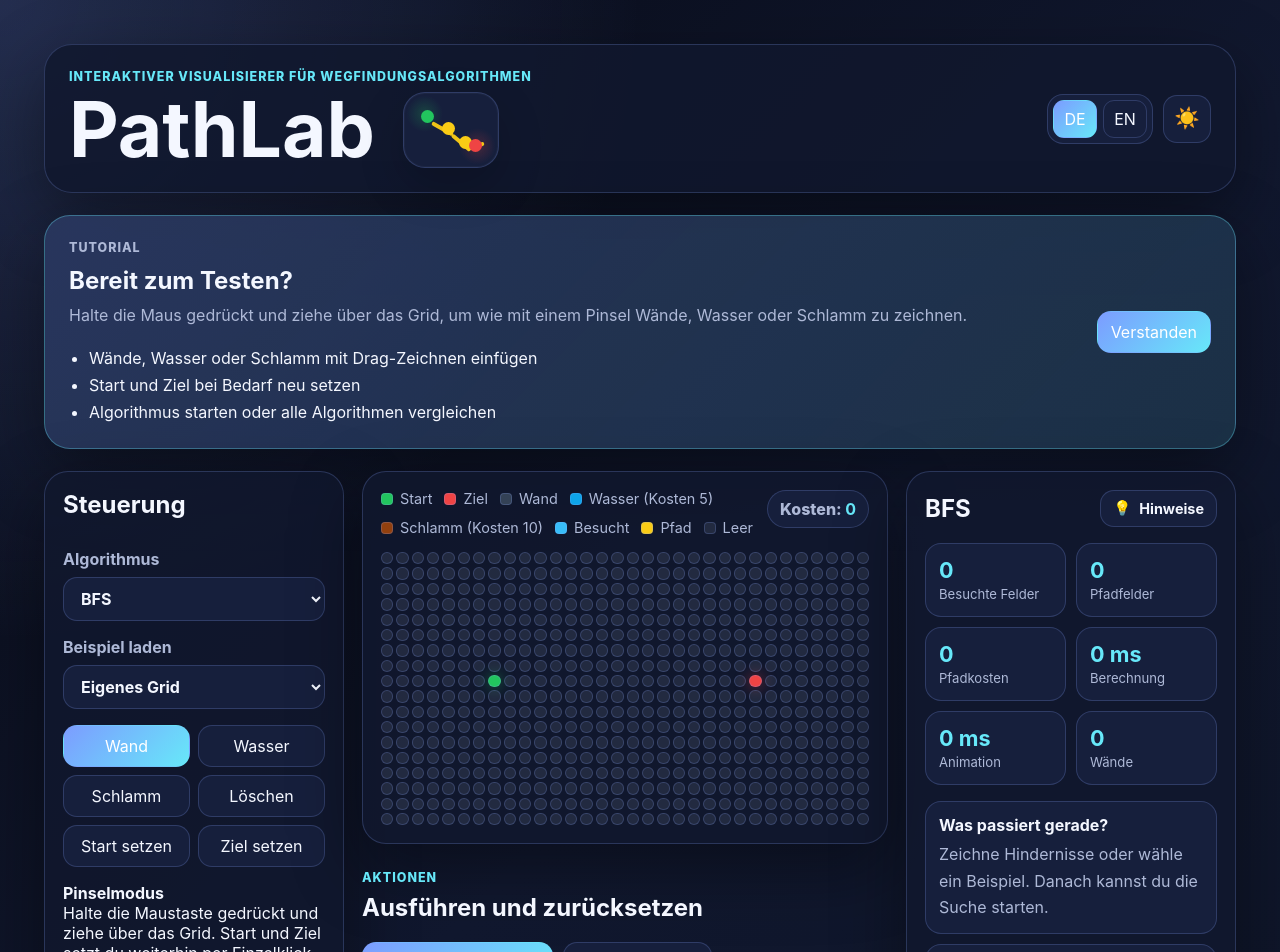
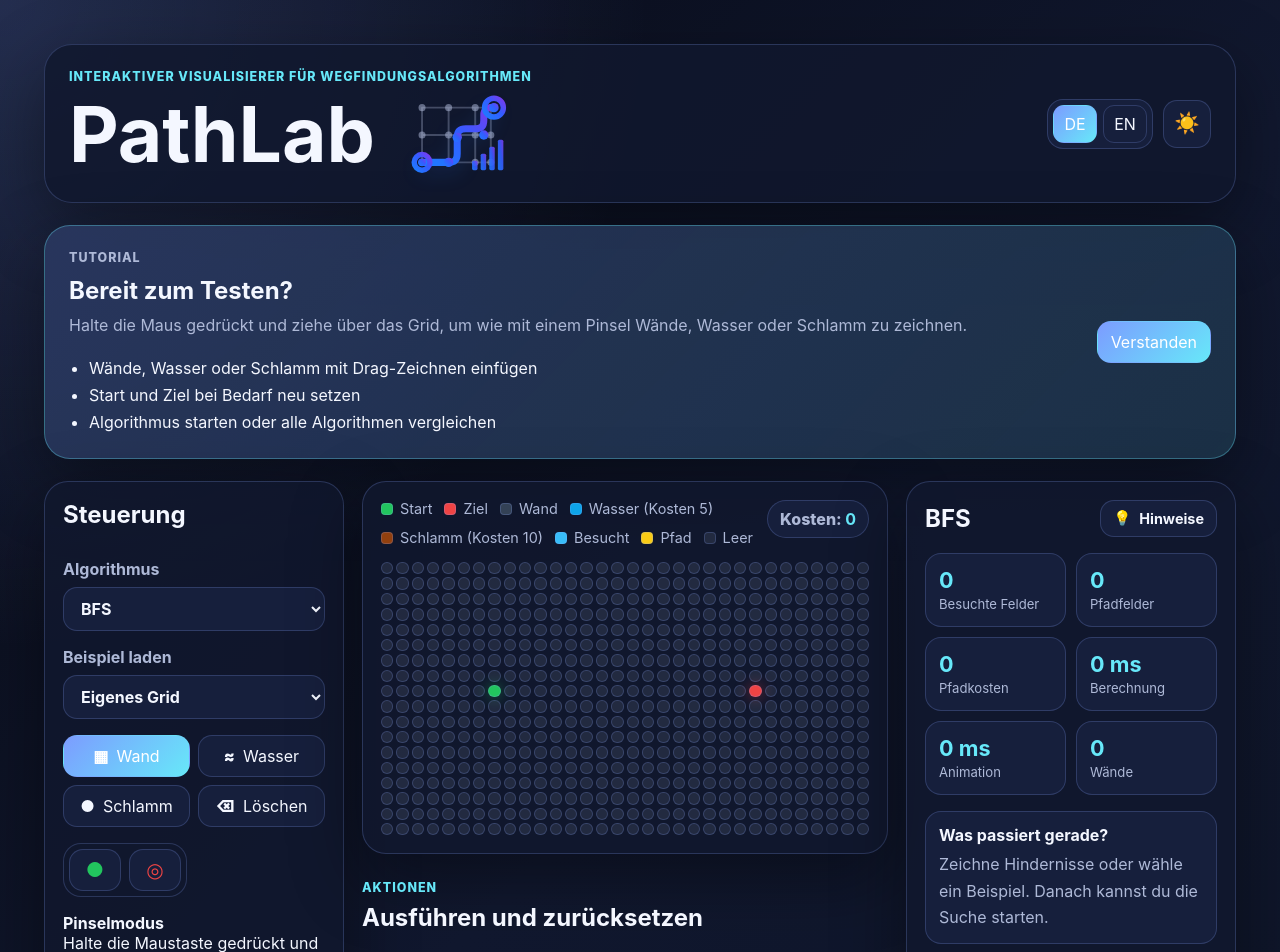
Before and after one commit to AleksZyro/PathLab, a React (Vite) app: page / in a window 1280 px wide. Shown: the top 952 px of the page. Built offline with nearby package versions, Linux system fonts and the light colour scheme.

Commit message:
UI polish: add logo sound and live controls

```diff
--- a/src/App.jsx
+++ b/src/App.jsx
@@ -10,6 +10,7 @@ import PathLabLogo from './components/PathLabLogo.jsx';
 import StatsPanel from './components/StatsPanel.jsx';
 import de from './i18n/de.json';
 import en from './i18n/en.json';
+import { playClickSound } from './utils/sound.js';
 import { createPreset } from './utils/presets.js';
 import {
   DEFAULT_START,
@@ -47,6 +48,14 @@ function createSnapshot(grid, startNode, targetNode) {
   return { grid, startNode, targetNode };
 }
 
+function getLiveTerrainCost(grid) {
+  return grid.flat().reduce((sum, cell) => {
+    if (cell.type === 'water') return sum + 5;
+    if (cell.type === 'mud') return sum + 10;
+    return sum;
+  }, 0);
+}
+
 export default function App() {
   const [language, setLanguage] = useState('de');
   const dictionary = dictionaries[language];
@@ -74,6 +83,7 @@ export default function App() {
   );
 
   const wallCount = useMemo(() => countCells(grid, 'wall'), [grid]);
+  const boardCost = useMemo(() => stats.pathCost || getLiveTerrainCost(grid), [grid, stats.pathCost]);
 
   const pushHistory = (snapshot) => {
     setUndoStack((current) => [...current.slice(-24), snapshot]);
@@ -89,6 +99,7 @@ export default function App() {
   };
 
   const switchLanguage = (nextLanguage) => {
+    playClickSound();
     setLanguage(nextLanguage);
     setStatusMessage(dictionaries[nextLanguage].status.initial);
     setLiveExplanation(dictionaries[nextLanguage].live.ready);
@@ -126,6 +137,7 @@ export default function App() {
 
   const updateCell = (row, col, options = { commitHistory: true }) => {
     if (isRunning) return;
+    playClickSound();
     if (options.commitHistory) pushHistory(createSnapshot(grid, startNode, targetNode));
 
     setGrid((currentGrid) => applyCellEdit(currentGrid, row, col).nextGrid);
@@ -136,6 +148,7 @@ export default function App() {
 
   const undo = () => {
     if (!undoStack.length || isRunning) return;
+    playClickSound();
     const previous = undoStack.at(-1);
     setUndoStack((current) => current.slice(0, -1));
     setRedoStack((current) => [...current, createSnapshot(grid, startNode, targetNode)]);
@@ -145,6 +158,7 @@ export default function App() {
 
   const redo = () => {
     if (!redoStack.length || isRunning) return;
+    playClickSound();
     const next = redoStack.at(-1);
     setRedoStack((current) => current.slice(0, -1));
     setUndoStack((current) => [...current, createSnapshot(grid, startNode, targetNode)]);
@@ -176,6 +190,7 @@ export default function App() {
 
   const loadPreset = (presetId) => {
     if (isRunning) return;
+    playClickSound();
     if (presetId === 'custom') {
       setPreset('custom');
       return;
@@ -193,6 +208,7 @@ export default function App() {
 
   const resetGrid = () => {
     if (isRunning) return;
+    playClickSound();
     pushHistory(createSnapshot(grid, startNode, targetNode));
     setStartNode(DEFAULT_START);
     setTargetNode(DEFAULT_TARGET);
@@ -205,6 +221,7 @@ export default function App() {
 
   const clearWalls = () => {
     if (isRunning) return;
+    playClickSound();
     pushHistory(createSnapshot(grid, startNode, targetNode));
     setGrid((currentGrid) =>
       cloneGridWithClearedSearch(currentGrid).map((gridRow) =>
@@ -218,6 +235,7 @@ export default function App() {
 
   const clearPath = () => {
     if (isRunning) return;
+    playClickSound();
     setGrid((currentGrid) => cloneGridWithClearedSearch(currentGrid));
     setStats(emptyStats);
     setComparisonRows([]);
@@ -226,6 +244,7 @@ export default function App() {
 
   const visualize = async () => {
     if (isRunning) return;
+    playClickSound();
     setIsRunning(true);
     setShowOnboarding(false);
     setComparisonRows([]);
@@ -273,6 +292,7 @@ export default function App() {
 
   const compareAlgorithms = () => {
     if (isRunning) return;
+    playClickSound();
     const preparedGrid = cloneGridWithClearedSearch(grid);
     const rows = algorithmIds.map((id) => {
       const result = measureAlgorithm(id, preparedGrid, startNode, targetNode);
@@ -307,14 +327,17 @@ export default function App() {
             aria-label={theme === 'dark' ? dictionary.app.lightMode : dictionary.app.darkMode}
             title={theme === 'dark' ? dictionary.app.lightMode : dictionary.app.darkMode}
             disabled={isRunning}
-            onClick={() => setTheme(theme === 'dark' ? 'light' : 'dark')}
+            onClick={() => {
+              playClickSound();
+              setTheme(theme === 'dark' ? 'light' : 'dark');
+            }}
           >
             {theme === 'dark' ? '☀️' : '🌙'}
           </button>
         </div>
       </section>
 
-      {showOnboarding && <Onboarding dictionary={dictionary} onDismiss={() => setShowOnboarding(false)} />}
+      {showOnboarding && <Onboarding dictionary={dictionary} onDismiss={() => { playClickSound(); setShowOnboarding(false); }} />}
 
       <section className="workspace">
         <Controls
@@ -324,8 +347,8 @@ export default function App() {
           speed={speed}
           preset={preset}
           isRunning={isRunning}
-          onAlgorithmChange={setAlgorithm}
-          onToolChange={setTool}
+          onAlgorithmChange={(nextAlgorithm) => { playClickSound(); setAlgorithm(nextAlgorithm); }}
+          onToolChange={(nextTool) => { playClickSound(); setTool(nextTool); }}
           onSpeedChange={setSpeed}
           onPresetChange={loadPreset}
         />
@@ -334,7 +357,7 @@ export default function App() {
             dictionary={dictionary}
             grid={grid}
             tool={tool}
-            pathCost={stats.pathCost}
+            pathCost={boardCost}
             isRunning={isRunning}
             onCellAction={updateCell}
             onHoverCell={setHoveredCell}
--- a/src/components/ActionPanel.jsx
+++ b/src/components/ActionPanel.jsx
@@ -7,6 +7,7 @@ export default function ActionPanel({ dictionary, isRunning, canUndo, canRedo, s
       </div>
 
       <div className="action-panel-grid">
+        <div className="top-action-row">
           <div className="primary-actions">
             <button className="primary" disabled={isRunning} onClick={onRun}>{isRunning ? dictionary.controls.running : dictionary.controls.run}</button>
             <button disabled={isRunning} onClick={onCompare}>{dictionary.controls.compare}</button>
@@ -15,6 +16,7 @@ export default function ActionPanel({ dictionary, isRunning, canUndo, canRedo, s
           <div className="history-actions" aria-label={dictionary.actions.historyGroup}>
             <button className="history-button" disabled={isRunning || !canUndo} onClick={onUndo} title={dictionary.controls.undo} aria-label={dictionary.controls.undo}>↶</button>
             <button className="history-button" disabled={isRunning || !canRedo} onClick={onRedo} title={dictionary.controls.redo} aria-label={dictionary.controls.redo}>↷</button>
+          </div>
         </div>
 
         <div className="maintenance-actions">
--- a/src/components/Controls.jsx
+++ b/src/components/Controls.jsx
@@ -1,5 +1,14 @@
 import { algorithmIds } from '../algorithms/pathfinding.js';
 import { presetIds } from '../utils/presets.js';
+
+const toolIcons = {
+  wall: '▦',
+  water: '≈',
+  mud: '●',
+  erase: '⌫',
+  start: '●',
+  target: '◎'
+};
 
 export default function Controls({ dictionary, algorithm, tool, speed, preset, isRunning, onAlgorithmChange, onToolChange, onSpeedChange, onPresetChange }) {
   return (
@@ -25,10 +34,19 @@ export default function Controls({ dictionary, algorithm, tool, speed, preset, i
         </select>
       </label>
 
-      <div className="tool-grid">
-        {['wall', 'water', 'mud', 'erase', 'start', 'target'].map((toolId) => (
-          <button key={toolId} disabled={isRunning} className={tool === toolId ? 'active' : ''} onClick={() => onToolChange(toolId)}>
+      <div className="tool-grid drawing-tools">
+        {['wall', 'water', 'mud', 'erase'].map((toolId) => (
+          <button key={toolId} disabled={isRunning} className={tool === toolId ? `active tool-button ${toolId}` : `tool-button ${toolId}`} onClick={() => onToolChange(toolId)}>
+            <span aria-hidden="true">{toolIcons[toolId]}</span>
             {dictionary.tools[toolId]}
+          </button>
+        ))}
+      </div>
+
+      <div className="node-tools" aria-label={dictionary.controls.nodeTools}>
+        {['start', 'target'].map((toolId) => (
+          <button key={toolId} disabled={isRunning} className={tool === toolId ? `active node-tool ${toolId}` : `node-tool ${toolId}`} onClick={() => onToolChange(toolId)} title={dictionary.tools[toolId]} aria-label={dictionary.tools[toolId]}>
+            <span aria-hidden="true">{toolIcons[toolId]}</span>
           </button>
         ))}
       </div>
--- a/src/components/PathLabLogo.jsx
+++ b/src/components/PathLabLogo.jsx
@@ -1,13 +1,35 @@
 export default function PathLabLogo() {
   return (
     <div className="pathlab-logo" aria-hidden="true">
-      <span className="logo-node logo-start" />
-      <span className="logo-node logo-mid-one" />
-      <span className="logo-node logo-mid-two" />
-      <span className="logo-node logo-target" />
-      <span className="logo-line logo-line-one" />
-      <span className="logo-line logo-line-two" />
-      <span className="logo-line logo-line-three" />
+      <svg viewBox="0 0 140 110" role="img">
+        <defs>
+          <linearGradient id="pathlab-line" x1="0" y1="1" x2="1" y2="0">
+            <stop offset="0%" stopColor="#1d7cff" />
+            <stop offset="55%" stopColor="#345cff" />
+            <stop offset="100%" stopColor="#7c3aed" />
+          </linearGradient>
+        </defs>
+        <g className="logo-grid-lines">
+          <path d="M24 20H112M24 55H112M24 90H112M24 20V90M58 20V90M92 20V90M112 20V90" />
+        </g>
+        <g className="logo-grid-nodes">
+          {[24, 58, 92, 112].map((x) => [20, 55, 90].map((y) => <circle key={`${x}-${y}`} cx={x} cy={y} r="4.5" />))}
+        </g>
+        <path className="logo-route" d="M24 90H58C66 90 69 87 69 79V58C69 50 72 47 80 47H92C100 47 103 44 103 36V30C103 22 106 20 114 20" />
+        <circle className="logo-start-ring" cx="24" cy="90" r="10" />
+        <circle className="logo-start-dot" cx="24" cy="90" r="5" />
+        <circle className="logo-route-dot" cx="58" cy="90" r="6" />
+        <circle className="logo-route-dot" cx="69" cy="58" r="6" />
+        <circle className="logo-route-dot" cx="103" cy="55" r="6" />
+        <circle className="logo-target-ring" cx="116" cy="20" r="12" />
+        <circle className="logo-target-dot" cx="116" cy="20" r="6" />
+        <g className="logo-bars">
+          <rect x="88" y="88" width="7" height="12" rx="2" />
+          <rect x="99" y="79" width="7" height="21" rx="2" />
+          <rect x="110" y="70" width="7" height="30" rx="2" />
+          <rect x="121" y="61" width="7" height="39" rx="2" />
+        </g>
+      </svg>
     </div>
   );
 }
--- a/src/i18n/de.json
+++ b/src/i18n/de.json
@@ -24,7 +24,8 @@
     "redo": "Redo",
     "clearPath": "Pfad löschen",
     "clearWalls": "Hindernisse löschen",
-    "resetGrid": "Grid zurücksetzen"
+    "resetGrid": "Grid zurücksetzen",
+    "nodeTools": "Start und Ziel setzen"
   },
   "actions": {
     "kicker": "Aktionen",
--- a/src/i18n/en.json
+++ b/src/i18n/en.json
@@ -24,7 +24,8 @@
     "redo": "Redo",
     "clearPath": "Clear path",
     "clearWalls": "Clear obstacles",
-    "resetGrid": "Reset grid"
+    "resetGrid": "Reset grid",
+    "nodeTools": "Set start and target"
   },
   "actions": {
     "kicker": "Actions",
--- a/src/styles.css
+++ b/src/styles.css
@@ -82,18 +82,17 @@ button:disabled, select:disabled, input:disabled { cursor: not-allowed; opacity:
 
 .hero-copy { min-width: 0; }
 .hero-title-row { display: flex; align-items: center; gap: clamp(14px, 3vw, 28px); }
-.pathlab-logo { position: relative; flex: 0 0 auto; width: 96px; height: 76px; border: 1px solid var(--line); border-radius: 22px; background: radial-gradient(circle at 22% 28%, rgba(34, 197, 94, 0.22), transparent 20%), radial-gradient(circle at 78% 72%, rgba(239, 68, 68, 0.22), transparent 20%), var(--surface-strong); box-shadow: inset 0 0 0 1px rgba(255,255,255,0.03), 0 18px 45px rgba(0,0,0,0.18); }
-.logo-node,
-.logo-line { position: absolute; display: block; }
-.logo-node { width: 13px; height: 13px; border-radius: 50%; z-index: 2; }
-.logo-start { left: 17px; top: 17px; background: #22c55e; }
-.logo-mid-one { left: 38px; top: 29px; background: var(--path); }
-.logo-mid-two { left: 55px; top: 43px; background: var(--path); }
-.logo-target { right: 16px; bottom: 15px; background: #ef4444; }
-.logo-line { height: 4px; border-radius: 999px; background: var(--path); transform-origin: left center; opacity: 0.95; }
-.logo-line-one { left: 28px; top: 28px; width: 24px; transform: rotate(29deg); }
-.logo-line-two { left: 48px; top: 40px; width: 24px; transform: rotate(40deg); }
-.logo-line-three { left: 63px; top: 54px; width: 18px; transform: rotate(-18deg); }
+.pathlab-logo { flex: 0 0 auto; width: 110px; height: 86px; }
+.pathlab-logo svg { width: 100%; height: 100%; overflow: visible; }
+.logo-grid-lines path { fill: none; stroke: rgba(174, 185, 215, 0.32); stroke-width: 2.5; stroke-linecap: round; }
+.logo-grid-nodes circle { fill: rgba(174, 185, 215, 0.52); }
+.logo-route { fill: none; stroke: url(#pathlab-line); stroke-width: 9; stroke-linecap: round; stroke-linejoin: round; filter: drop-shadow(0 8px 12px rgba(29, 124, 255, 0.2)); }
+.logo-start-ring,
+.logo-target-ring { fill: none; stroke: url(#pathlab-line); stroke-width: 7; }
+.logo-start-dot,
+.logo-target-dot,
+.logo-route-dot { fill: url(#pathlab-line); }
+.logo-bars rect { fill: url(#pathlab-line); opacity: 0.92; }
 
 .top-actions { display: flex; flex-wrap: wrap; gap: 10px; justify-content: flex-end; align-items: center; }
 .language-switch { display: inline-flex; gap: 6px; padding: 5px; border: 1px solid var(--line); border-radius: 16px; background: var(--surface-strong); }
@@ -127,6 +126,12 @@ label { display: grid; gap: 8px; color: var(--muted); font-weight: 700; }
 select { width: 100%; }
 input[type="range"] { width: 100%; accent-color: var(--accent); }
 .tool-grid { display: grid; grid-template-columns: 1fr 1fr; gap: 8px; }
+.tool-button { display: inline-flex; align-items: center; justify-content: center; gap: 8px; }
+.tool-button span { font-weight: 900; }
+.node-tools { display: inline-flex; width: max-content; gap: 8px; padding: 5px; border: 1px solid var(--line); border-radius: 18px; background: var(--surface); }
+.node-tool { width: 52px; height: 42px; padding: 0; display: inline-flex; align-items: center; justify-content: center; font-size: 1.25rem; }
+.node-tool.start span { color: #22c55e; }
+.node-tool.target span { color: #ef4444; }
 button.active,
 button.primary { background: linear-gradient(135deg, var(--accent), var(--accent-2)); color: white; border-color: transparent; }
 .status-message { margin: 0; border: 1px solid var(--line); border-radius: 14px; background: var(--surface-strong); color: var(--muted); padding: 14px; line-height: 1.5; }
@@ -160,6 +165,7 @@ button.primary { background: linear-gradient(135deg, var(--accent), var(--accent
 .action-panel-head { margin-bottom: 20px; }
 .action-panel-head h2 { margin-bottom: 0; }
 .action-panel-grid { display: grid; gap: 14px; }
+.top-action-row { display: flex; flex-wrap: wrap; align-items: center; gap: 14px; }
 .primary-actions,
 .maintenance-actions { display: flex; flex-wrap: wrap; gap: 10px; }
 .history-actions { display: inline-flex; width: max-content; gap: 8px; padding: 5px; border: 1px solid var(--line); border-radius: 18px; background: var(--surface); }
@@ -207,7 +213,7 @@ button.primary { background: linear-gradient(135deg, var(--accent), var(--accent
   .app { padding: 12px; }
   .hero-panel, .panel, .board-card, .onboarding-card, .compare-card { border-radius: 18px; padding: 14px; }
   .hero-title-row { gap: 12px; }
-  .pathlab-logo { width: 74px; height: 58px; border-radius: 17px; }
+  .pathlab-logo { width: 86px; height: 68px; }
   .grid { gap: 2px; }
   .cell { border-radius: 4px; }
 }
--- /dev/null
+++ b/src/utils/sound.js
@@ -0,0 +1,34 @@
+let audioContext;
+let lastPlayedAt = 0;
+
+function getAudioContext() {
+  const AudioContextClass = window.AudioContext || window.webkitAudioContext;
+  if (!AudioContextClass) return null;
+  if (!audioContext) audioContext = new AudioContextClass();
+  return audioContext;
+}
+
+export function playClickSound() {
+  const now = performance.now();
+  if (now - lastPlayedAt < 55) return;
+  lastPlayedAt = now;
+
+  const context = getAudioContext();
+  if (!context) return;
+
+  const oscillator = context.createOscillator();
+  const gain = context.createGain();
+
+  oscillator.type = 'sine';
+  oscillator.frequency.setValueAtTime(520, context.currentTime);
+  oscillator.frequency.exponentialRampToValueAtTime(320, context.currentTime + 0.045);
+
+  gain.gain.setValueAtTime(0.0001, context.currentTime);
+  gain.gain.exponentialRampToValueAtTime(0.045, context.currentTime + 0.008);
+  gain.gain.exponentialRampToValueAtTime(0.0001, context.currentTime + 0.06);
+
+  oscillator.connect(gain);
+  gain.connect(context.destination);
+  oscillator.start();
+  oscillator.stop(context.currentTime + 0.065);
+}
```
Lines whose indentation alone changed are shown as unchanged.
